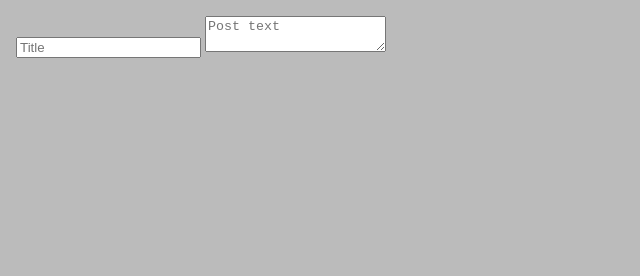
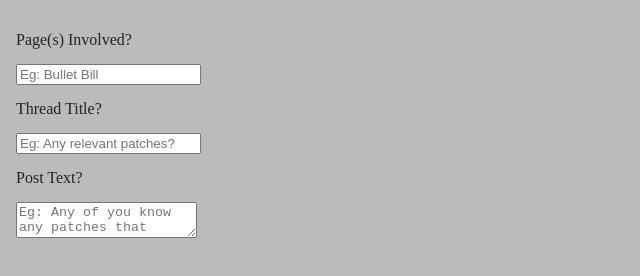
Before and after one commit to 06000208/test-repository, a plain HTML site: page new_thread.html in a window 1280 px wide. Shown: the whole page, without its empty margins (0-640 px from the left). Drawn offline with Linux system fonts and the light colour scheme.

Commit message:
Update and rename talk.html to new_thread.html

```diff
--- a/talk.html
+++ b/new_thread.html
@@ -30,8 +30,18 @@
 </head>
 
 <body id="body">
-  <input id="thread-title" autocomplete="off" placeholder="Title" type="text">
-  <textarea id="post-text" placeholder="Post text"></textarea>
+  <p>
+    Page(s) Involved?
+  </p>
+  <input id="page" autocomplete="off" placeholder="Eg: Bullet Bill" type="text">
+  <p>
+    Thread Title?
+  </p>
+  <input id="thread-title" autocomplete="off" placeholder="Eg: Any relevant patches?" type="text">
+  <p>
+    Post Text?
+  </p>
+  <textarea id="post-text" placeholder="Eg: Any of you know any patches that would be relevant?"></textarea>
   <script type="text/javascript">
     function init() {
       var query = window.location.search.substring(1);
@@ -43,7 +53,7 @@
         }
         return (false);
       }
-      document.getElementById("title").value = getQuery("origin");
+      document.getElementById("origin-page").value = getQuery("origin").replace("_", " ");
     }
     window.onload = init;
     // window.location.search
```
